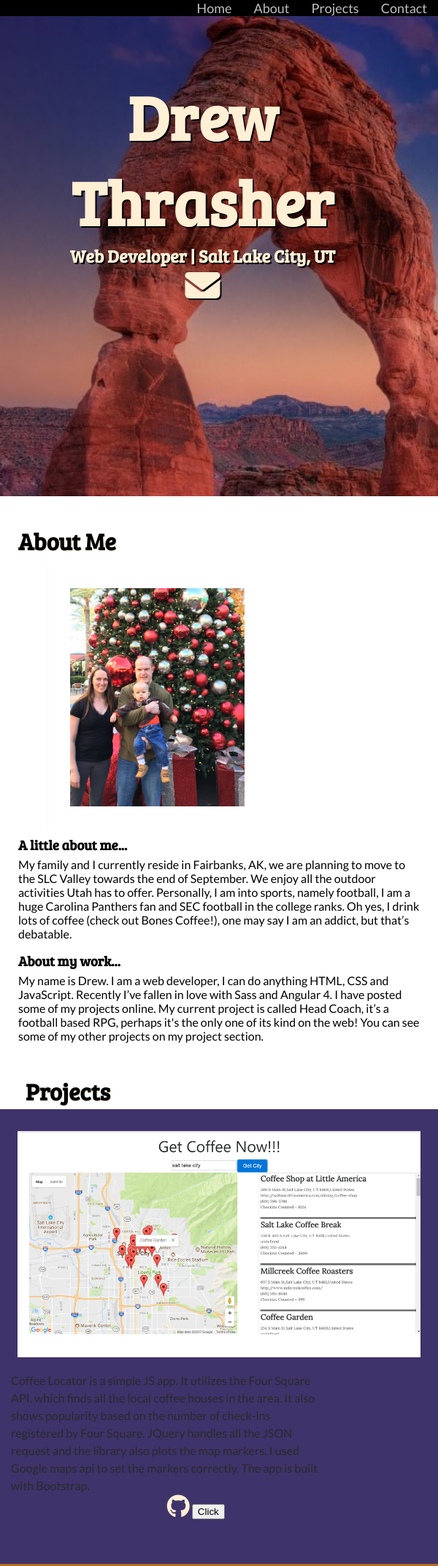
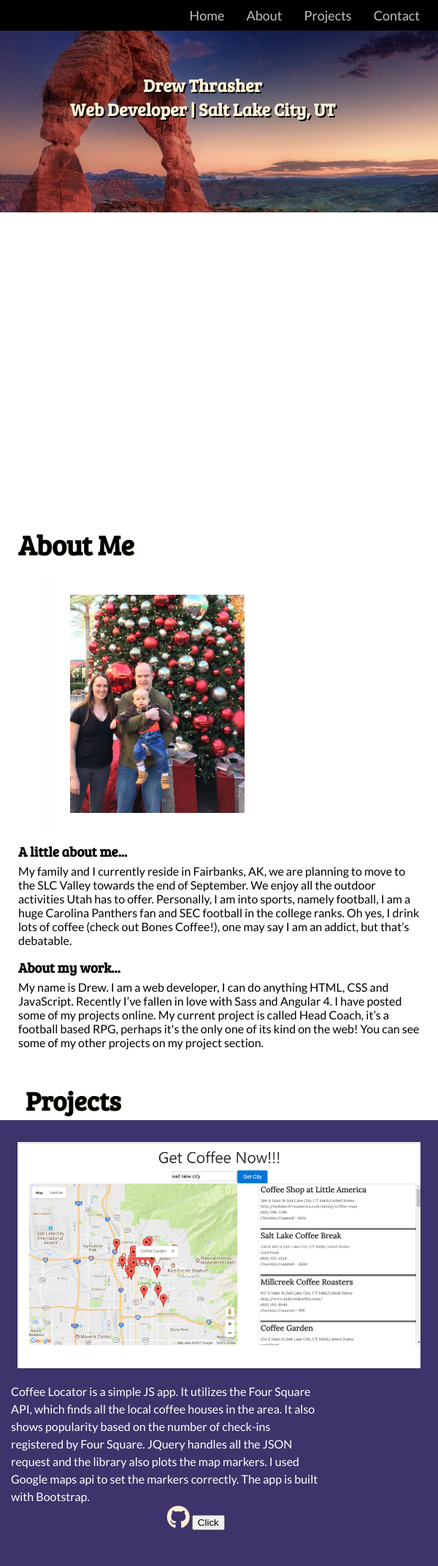
Before and after one commit to dthrasher90/webpage3, a website: page public/index.html in a window 600 px wide. Shown: the top 2146 px of the page at 73% size. Drawn offline with Linux system fonts and the light colour scheme; a web font is replaced by a local one.

Commit message:
more style udpates

```diff
--- a/public/index.html
+++ b/public/index.html
@@ -22,14 +22,12 @@
         </ul>
     </nav>
     <div id="home ">
-        <div class="jumbotron" style="background-image: url(styles/utah10.jpg); background-size: 100%; background-repeat: no-repeat; background-size: cover; ">
-            <section>
+        <div class="jumbotron" >
+            <div class="title">
                 <h1>Drew Thrasher</h1>
                 <h2>Web Developer | Salt Lake City, UT </h2>
-                <div class="links ">
-                    <a href="mailto:dthrasher90@gmail.com?Subject=Hello%20again " target="_blank ">  <i class="fa fa-envelope fa-3x " aria-hidden="true "></i></a>
-                </div>
-            </section>
+
+            </div>
         </div>
     </div>
     <div class="wrapper">
@@ -78,7 +76,7 @@
                     </a>
                 </div>
             </div>
-            <div class="project">
+            <div class="project currency">
                 <img class="img-fluid" src="styles/usdcrop.jpg" style="height: 68%; width: 55%;">
                 <p> The Dollar Changer changes the USD to several foreign currencies. It's easily customizable to add more currencies at will. This is also a MEAN stack application, so it connects to mongoose which allows for the app to save data. The app also works with the Fixer.io currency changer API and the rates are set on a 15-minute delay. I used AngularJS two-way data binding feature to incorporate the live rates on the scroll.
                 </p>
--- a/public/styles/main.css
+++ b/public/styles/main.css
@@ -10,7 +10,8 @@ nav {
   background-color: black;
   position: fixed;
   z-index: 5;
-  width: 100%; }
+  width: 100%;
+  padding: 10px; }
   nav ul {
     list-style-type: none;
     padding: 0;
@@ -39,13 +40,16 @@ nav {
           background-color: silver; }
 
 .jumbotron {
+  background-image: url(utah10.jpg);
+  background-size: 100%;
+  background-repeat: no-repeat;
   min-height: 85vh;
   height: 85vh;
   width: 100%;
   font-family: 'Bree Serif', serif;
   text-shadow: 2px 2px black;
   margin: 0 auto; }
-  .jumbotron section {
+  .jumbotron .title {
     float: right;
     padding-right: 45px;
     text-align: center;
@@ -73,6 +77,7 @@ nav {
     padding-bottom: 3px;
     width: 100%;
     font-family: 'Bree Serif', serif;
+    font-size: 38px;
     text-shadow: 1px 1px papayawhip;
     margin-top: 30px; }
   #about article {
@@ -114,19 +119,6 @@ nav {
       -ms-flex: 1;
       flex: 1; }
 
-#projects .project p {
-  height: 100px;
-  width: 75%;
-  overflow: hidden;
-  color: white;
-  font-family: Lato;
-  font-weight: 400;
-  line-height: 1.5;
-  color: papayawhip;
-  /*#292b2c;*/
-  height: auto;
-  margin-top: 20px; }
-
 #projects {
   min-height: 100vh;
   min-width: 100%;
@@ -148,6 +140,7 @@ nav {
     padding-bottom: 3px;
     width: 100%;
     font-family: 'Bree Serif', serif;
+    font-size: 36px;
     text-shadow: 1px 1px papayawhip;
     margin-top: 30px;
     margin-left: 25px; }
@@ -161,12 +154,32 @@ nav {
       font-family: Lato;
       font-weight: 400;
       line-height: 1.5;
-      /*   color: #292b2c;*/
       height: auto;
       margin-top: 20px; }
   #projects .football {
-    background-color: #B66B25;
-    /*#9B693A;*/ }
+    background-color: #B66B25; }
+    #projects .football p {
+      margin-left: 20px;
+      color: white;
+      height: 100px;
+      width: 75%;
+      overflow: hidden;
+      font-family: Lato;
+      font-weight: 400;
+      line-height: 1.5;
+      height: auto;
+      margin-top: 20px; }
+  #projects .currency p {
+    height: 100px;
+    width: 75%;
+    overflow: hidden;
+    color: black;
+    font-family: Lato;
+    font-weight: 400;
+    line-height: 1.5;
+    height: auto;
+    margin-top: 20px;
+    margin-left: 20px; }
   #projects .project {
     width: 100%;
     margin: 0 auto;
@@ -180,18 +193,6 @@ nav {
       font-family: Lato;
       font-weight: 400;
       line-height: 1.5;
-      color: #292b2c !important;
-      height: auto;
-      margin-top: 20px; }
-    #projects .project p {
-      height: 100px;
-      width: 75%;
-      overflow: hidden;
-      color: white;
-      font-family: Lato;
-      font-weight: 400;
-      line-height: 1.5;
-      color: #292b2c;
       height: auto;
       margin-top: 20px; }
     #projects .project img {
@@ -201,10 +202,11 @@ nav {
       width: 97% !important; }
     #projects .project .links {
       height: 10vh;
-      width: 25%; }
+      width: 25%;
+      vertical-align: text-top; }
 
 #contact {
-  height: 90vh;
+  height: 40vh;
   margin-top: 70px; }
   #contact h1 {
     padding: 10px;
@@ -248,7 +250,69 @@ footer {
   text-align: center;
   font-family: Raleway;
   font-weight: bold;
-  margin-top: 30px; }
+  margin-top: 30px;
+  padding: 20px; }
+
+@media only screen and (max-width: 652px) and (min-width: 416px) {
+  .jumbotron {
+    background-image: url(utah10.jpg);
+    background-size: 50% cover;
+    background-repeat: no-repeat;
+    /* min-height: 85vh;
+    height: 85vh;*/
+    width: 100%;
+    font-family: 'Bree Serif', serif;
+    text-shadow: 2px 2px black;
+    margin: 0 auto;
+    display: -webkit-box;
+    display: -webkit-flex;
+    display: -ms-flexbox;
+    display: flex;
+    -webkit-box-orient: horizontal;
+    -webkit-box-direction: normal;
+    -webkit-flex-flow: row;
+    -ms-flex-flow: row;
+    flex-flow: row; }
+    .jumbotron .title {
+      text-align: center;
+      color: papayawhip;
+      margin-top: 100px;
+      -webkit-box-flex: 1;
+      -webkit-flex: 1 1 0;
+      -ms-flex: 1 1 0px;
+      flex: 1 1 0; }
+      .jumbotron .title h1 {
+        font-size: 24px; }
+      .jumbotron .title p {
+        font-family: Raleway;
+        font-size: 18px;
+        text-shadow: 1px 1px black; } }
+
+@media only screen and (max-width: 416px) {
+  .jumbotron {
+    background-image: url(utah10.jpg);
+    background-size: 100% cover cover;
+    background-repeat: no-repeat;
+    height: 50vh !important;
+    width: 100%;
+    font-family: 'Bree Serif', serif;
+    text-shadow: 2px 2px black;
+    margin: 0 auto; }
+    .jumbotron .title {
+      height: 200px !important;
+      text-align: center;
+      color: papayawhip;
+      font-size: 12px;
+      margin-top: 0 auto;
+      overflow: hidden; }
+      .jumbotron .title h1 {
+        font-size: 12px; }
+      .jumbotron .title p {
+        font-family: Raleway;
+        text-shadow: 1px 1px black;
+        font-size: 18px; }
+  #about {
+    margin-top: 0px; } }
 
 .underline {
   background-image: -webkit-linear-gradient(45deg, silver 0%, darkslategrey 50%, steelblue 100%);
--- a/public/styles/styles.scss
+++ b/public/styles/styles.scss
@@ -13,6 +13,7 @@ nav {
     position: fixed;
     z-index: 5;
     width: 100%;
+    padding: 10px;
 
 
     ul {
@@ -54,19 +55,20 @@ nav {
 
 
 .jumbotron {
-
+    background-image: url(utah10.jpg);
+    background-size: 100%;
+    background-repeat: no-repeat;
 
     min-height: 85vh;
     height: 85vh;
     width: 100%;
-
 
     font-family: 'Bree Serif', serif;
     text-shadow: 2px 2px black;
     margin: 0 auto;
 
 
-    section {
+    .title{
         float: right;
         padding-right: 45px;
         text-align: center;
@@ -111,6 +113,7 @@ nav {
         width: 100%;
 
         font-family: 'Bree Serif', serif;
+        font-size: 38px;
 
         text-shadow: 1px 1px papayawhip;
         margin-top: 30px;
@@ -156,24 +159,6 @@ nav {
 }
 
 
-#projects .project p {
-
-
-    height: 100px;
-    width: 75%;
-    overflow: hidden;
-    color: white;
-    font-family: Lato;
-
-    font-weight: 400;
-    line-height: 1.5;
-    color: papayawhip;
-
-    /*#292b2c;*/
-    height: auto;
-    margin-top: 20px;
-}
-
 #projects {
 
     min-height: 100vh;
@@ -193,11 +178,11 @@ nav {
         width: 100%;
 
         font-family: 'Bree Serif', serif;
+        font-size: 36px;
 
         text-shadow: 1px 1px papayawhip;
         margin-top: 30px;
         margin-left: 25px;
-
     }
 
     .coffee {
@@ -213,7 +198,6 @@ nav {
 
             font-weight: 400;
             line-height: 1.5;
-         /*   color: #292b2c;*/
             height: auto;
             margin-top: 20px;
         }
@@ -222,8 +206,45 @@ nav {
     .football {
         background-color: #B66B25;
 
-        /*#9B693A;*/
+
+
+        p {
+            margin-left: 20px;
+            color: white;
+
+            height: 100px;
+            width: 75%;
+            overflow: hidden;
+
+            font-family: Lato;
+
+            font-weight: 400;
+            line-height: 1.5;
+            height: auto;
+            margin-top: 20px;
+        }
     }
+
+
+    .currency {
+
+        p {
+
+            height: 100px;
+            width: 75%;
+            overflow: hidden;
+            color: black;
+            font-family: Lato;
+
+            font-weight: 400;
+            line-height: 1.5;
+            height: auto;
+            margin-top: 20px;
+            margin-left: 20px;
+        }
+    }
+
+
     .project {
 
 
@@ -242,24 +263,7 @@ nav {
 
             font-weight: 400;
             line-height: 1.5;
-            color: #292b2c !important;
-            height: auto;
-            margin-top: 20px;
-        }
 
-
-
-        p {
-
-            height: 100px;
-            width: 75%;
-            overflow: hidden;
-            color: white;
-            font-family: Lato;
-
-            font-weight: 400;
-            line-height: 1.5;
-            color: #292b2c;
             height: auto;
             margin-top: 20px;
         }
@@ -274,17 +278,18 @@ nav {
 
             height: 10vh;
             width: 25%;
+            vertical-align: text-top;
         }
     }
 }
 
 
-#contact{
+#contact {
 
-    height: 90vh;
+    height: 40vh;
     margin-top: 70px;
 
-    h1{
+    h1 {
 
 
         padding: 10px;
@@ -296,11 +301,9 @@ nav {
         text-shadow: 1px 1px papayawhip;
         margin-top: 30px;
         margin-left: 25px;
-
-
     }
 
-    .contactLinks{
+    .contactLinks {
         height: 200px;
         border: 3px solid red;
         width: 100%;
@@ -312,16 +315,14 @@ nav {
 
 
 
-        a{
+        a {
 
-        color: saddlebrown;
-        flex: 1 1 0;
-        justify-content: center;
-        vertical-align: top;
+            color: saddlebrown;
+            flex: 1 1 0;
+            justify-content: center;
+            vertical-align: top;
         }
     }
-
-
 }
 
 
@@ -334,9 +335,105 @@ footer {
     font-family: Raleway;
     font-weight: bold;
     margin-top: 30px;
+    padding: 20px;
 }
 
 
+
+
+
+
+
+
+
+
+
+
+
+
+
+
+@media only screen and (max-width: 652px) and (min-width: 416px) {
+
+    .jumbotron {
+        background-image: url(utah10.jpg);
+        background-size: 50% cover;
+        background-repeat: no-repeat;
+
+        /* min-height: 85vh;
+    height: 85vh;*/
+        width: 100%;
+
+        font-family: 'Bree Serif', serif;
+        text-shadow: 2px 2px black;
+        margin: 0 auto;
+        display: flex;
+        flex-flow: row;
+
+
+        .title{
+
+            text-align: center;
+            color: papayawhip;
+            margin-top: 100px;
+            flex: 1 1 0;
+
+
+        h1 {
+            font-size: 24px;
+        }
+
+        p {
+            font-family: Raleway;
+            font-size:  18px;
+            text-shadow: 1px 1px black;
+
+
+          }
+        }
+    }
+}
+
+@media only screen and (max-width: 416px) {
+
+    .jumbotron {
+        background-image: url(utah10.jpg);
+        background-size: 100% cover cover;
+        background-repeat: no-repeat;
+
+        height: 50vh !important;
+        width: 100%;
+
+        font-family: 'Bree Serif', serif;
+        text-shadow: 2px 2px black;
+        margin: 0 auto;
+
+        .title{
+            height: 200px !important;
+            text-align: center;
+            color: papayawhip;
+            font-size: 12px;
+
+
+            margin-top: 0 auto;
+            overflow:   hidden;
+
+            h1 {
+                font-size: 12px;
+            }
+
+            p {
+                font-family: Raleway;
+                text-shadow: 1px 1px black;
+                font-size: 18px;
+            }
+        }
+    }
+
+    #about{
+        margin-top:  0px;
+    }
+}
 
 
 .underline {
```
